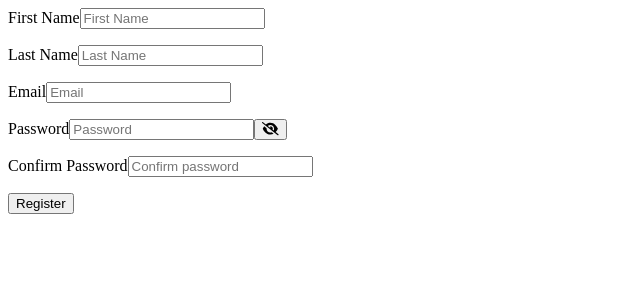
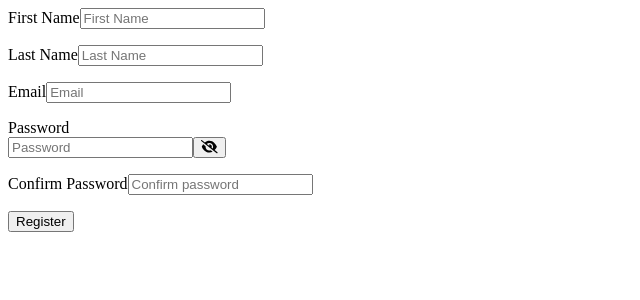
Before and after one commit to kizhutch/next13, a Next.js app: page /register in a window 1280 px wide. Shown: the top 300 px of the page, without its empty margins (0-640 px from the left). Built offline with nearby package versions, Linux system fonts and the light colour scheme.

Commit message:
registration-form-post: added show / hide button to password field

```diff
--- a/src/app/(user)/register/RegistrationForm.tsx
+++ b/src/app/(user)/register/RegistrationForm.tsx
@@ -38,7 +38,9 @@ export default function RegistrationForm() {
         css: {
             label: "block text-gray-700 text-sm font-bold mb-2",
             input: "shadow appearance-none border rounded w-full py-2 px-3 text-gray-700 leading-tight focus:outline-none focus:shadow-outline",
-            error: "block text-sm font-bold text-error my-2 h-5"
+            error: "block text-sm font-bold text-error my-2 h-5",
+            passwordContainer: "flex items-center relative",
+            showHideBtn: "absolute right-0 pr-2.5"
         },
         regex: {
             nameValidation: /^[A-Za-z]+(?:\s[A-Za-z]+)*$/,
@@ -108,6 +110,7 @@ export default function RegistrationForm() {
             <p className={`${formAttributes.css.error} ${errors.email ? "visible" : "invisible"}`}>{errors.email && errors.email.message}</p>
 
             <label className={formAttributes.css.label} htmlFor={formAttributes.id.password}>Password</label>
+            <div className={formAttributes.css.passwordContainer}>
                 <input
                     className={formAttributes.css.input}
                     id={formAttributes.id.password}
@@ -128,8 +131,11 @@ export default function RegistrationForm() {
                         }
                     })}
                 />
-            <TextToggleButton label="Show Password"/>
+                <TextToggleButton className={formAttributes.css.showHideBtn} />
+            </div>
+
             <p className={`${formAttributes.css.error} ${errors.password ? "visible" : "invisible"}`}>{errors?.password && errors.password.message}</p>
+
 
             <label className={formAttributes.css.label} htmlFor={formAttributes.id.pwordCon}>Confirm Password</label>
             <input
--- a/src/components/buttons/TextToggleButton.tsx
+++ b/src/components/buttons/TextToggleButton.tsx
@@ -4,12 +4,12 @@ import { FontAwesomeIcon } from "@fortawesome/react-fontawesome";
 import { useState } from "react";
 
 const TextLabelButton = ({
-    label,
+    className = "",
     onClick,
     type = "button",
     width = ""
 } : {
-    label: string,
+    className?: string,
     onClick?: React.MouseEventHandler<HTMLButtonElement>,
     type?: React.ButtonHTMLAttributes<HTMLButtonElement>['type'],
     width?: string
@@ -23,7 +23,7 @@ const TextLabelButton = ({
     }
 
     return (
-        <button type={type} role="toggle" onClick={handleClick}>
+        <button className={className} type={type} role="toggle" onClick={handleClick}>
             {isToggled ? <FontAwesomeIcon icon={faEye} /> : <FontAwesomeIcon icon={faEyeSlash} />}
         </button>
     )
```
Lines whose indentation alone changed are shown as unchanged.
